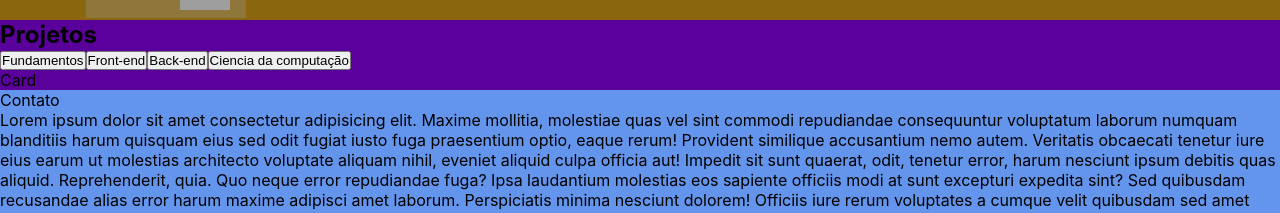
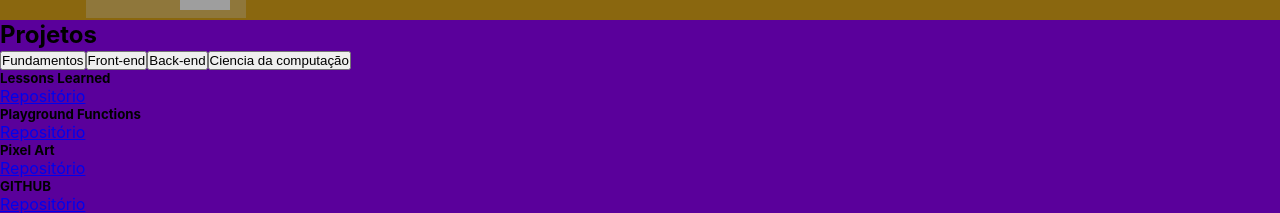
Before and after one commit to IagoPFerreira/portfolio-react, a React (Create React App) app: page / in a window 1280 px wide. Shown: the part 739-952 px from the top of the page. Built offline with nearby package versions, Linux system fonts and the light colour scheme; grey boxes are pictures that could not be loaded; the HTML template or start-up script is replaced by a standard one.

Commit message:
Feat: render projects infos

```diff
--- a/src/components/ProjectCard.jsx
+++ b/src/components/ProjectCard.jsx
@@ -1,11 +1,21 @@
 import React from 'react';
+import PropTypes from 'prop-types';
 
-function ProjectCard() {
+function ProjectCard({ modulo }) {
   return (
-    <section>
-      Card
-    </section>
+    <>
+      {modulo.map(({ name, repo }) => (
+        <section>
+          <h5>{name}</h5>
+          <a href={repo} target="_blank" rel="noreferrer" className="repo-links">Repositório</a>
+        </section>
+      ))}
+    </>
   );
 }
 
 export default ProjectCard;
+
+ProjectCard.propTypes = {
+  modulo: PropTypes.object,
+}.isRequired;
```
